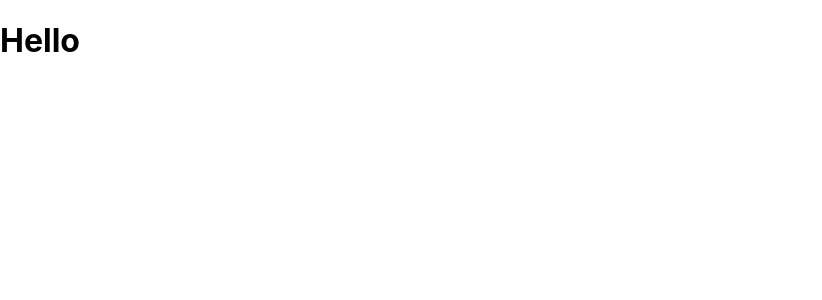
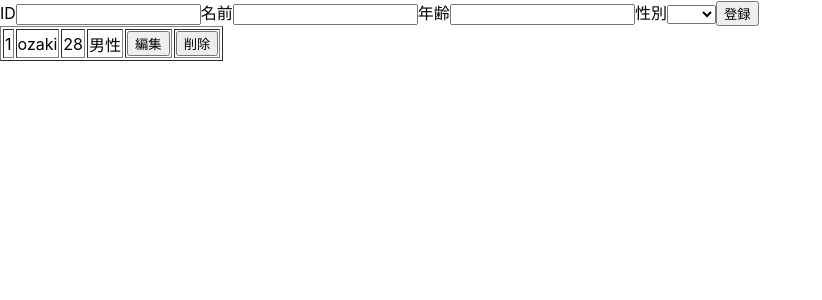
Before and after one commit to ozaki25/aa-book-sample-react, a React (Create React App) app: page / in a window 1280 px wide. Shown: the top 300 px of the page, without its empty margins (0-822 px from the left). Built offline with nearby package versions, Linux system fonts and the light colour scheme; the HTML template or start-up script is replaced by a standard one.

Commit message:
add html

```diff
--- a/src/App.js
+++ b/src/App.js
@@ -1,4 +1,13 @@
 import React from 'react';
+
+const personList = [
+  {
+    id: 1,
+    name: 'ozaki',
+    age: '28',
+    gender: '男性',
+  },
+];
 
 class App extends React.Component {
   componentDidMount() {
@@ -6,7 +15,55 @@ class App extends React.Component {
   }
 
   render() {
-    return <h1>Hello</h1>;
+    return (
+      <div>
+        <form>
+          <label htmlFor="input-id">
+            ID
+            <input id="input-id" readOnly />
+          </label>
+          <label htmlFor="input-name">
+            名前
+            <input id="input-name" />
+          </label>
+          <label htmlFor="input-age">
+            年齢
+            <input id="input-age" type="number" />
+          </label>
+          <label htmlFor="input-gender">
+            性別
+            <select id="input-gender">
+              <option value="" />
+              <option value="0">男性</option>
+              <option value="1">女性</option>
+            </select>
+          </label>
+          <button id="button-register" type="button">
+            登録
+          </button>
+        </form>
+        <table border="1">
+          {personList.map(person => (
+            <tr>
+              <td>{person.id}</td>
+              <td>{person.name}</td>
+              <td>{person.age}</td>
+              <td>{person.gender}</td>
+              <td>
+                <button className="edit-button" type="button">
+                  編集
+                </button>
+              </td>
+              <td>
+                <button className="remove-button" type="button">
+                  削除
+                </button>
+              </td>
+            </tr>
+          ))}
+        </table>
+      </div>
+    );
   }
 }
 
```
